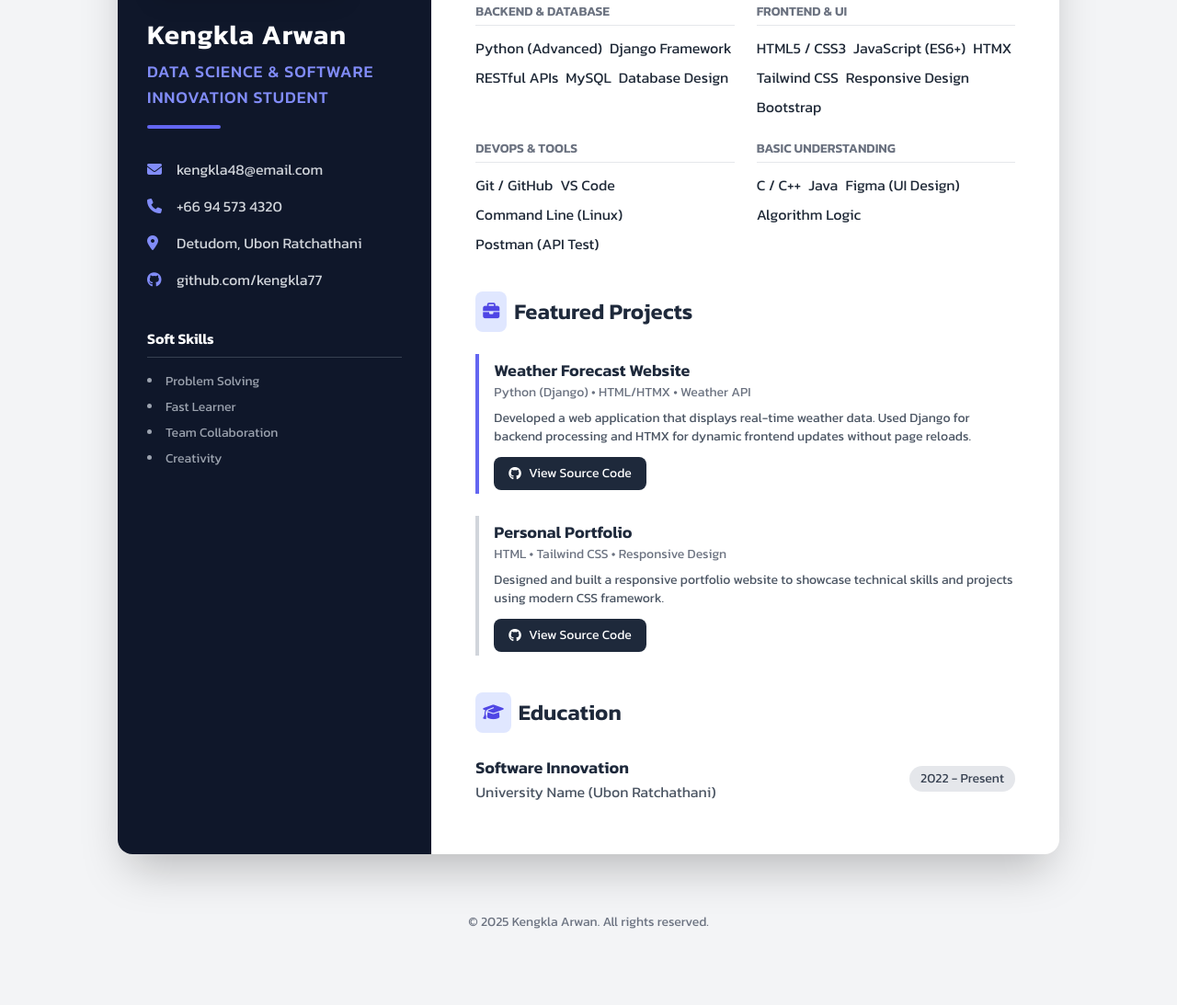
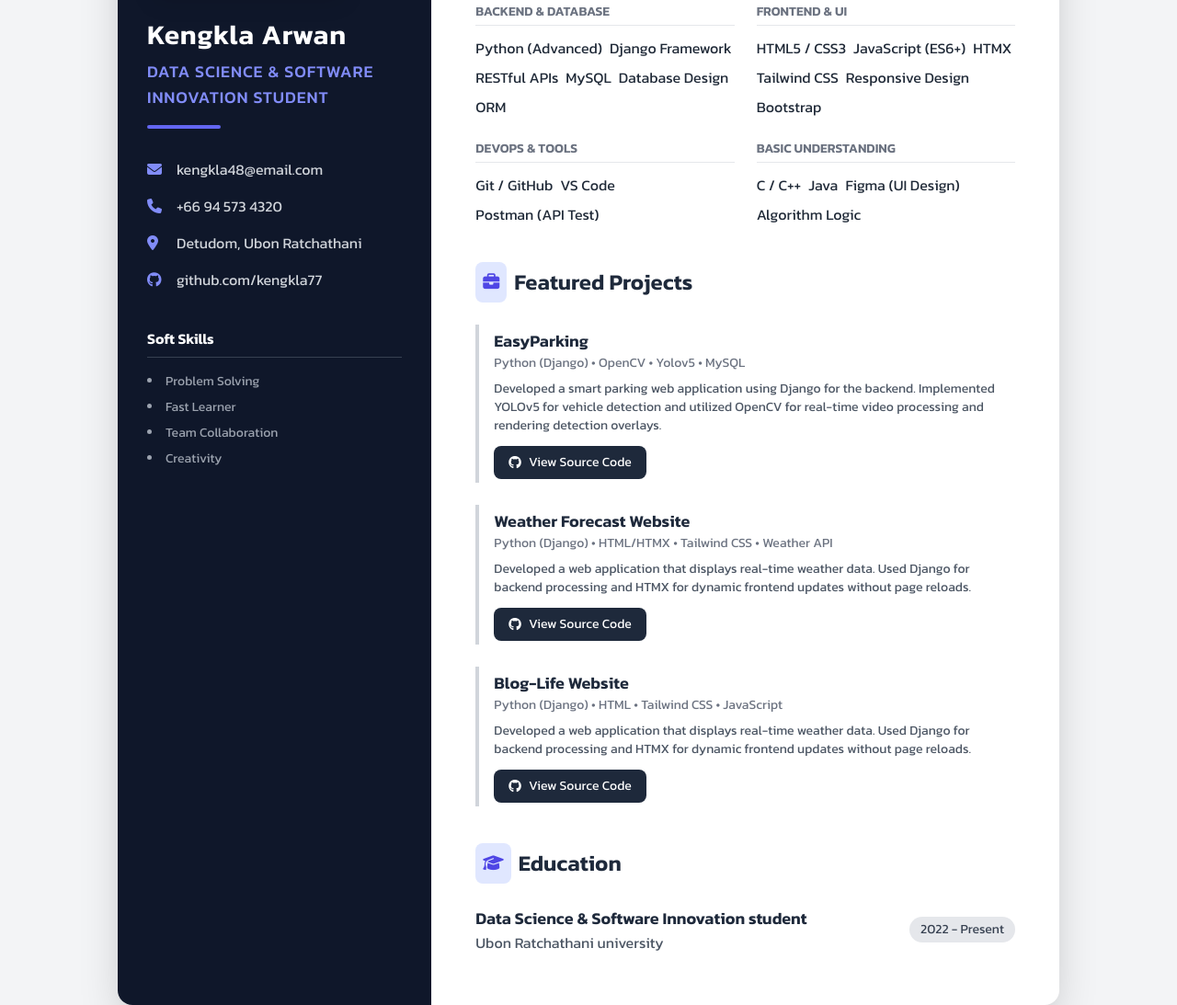
Before and after one commit to kengkla77/portfolio, a plain HTML site: page index.html in a window 1280 px wide. Shown: the part 375-1468 px from the top of the page at 92% size. Before the commit the page ends 1412 px from the top, so only its background shows below. Drawn offline with nearby package versions, Linux system fonts and the light colour scheme.

Commit message:
Update index.html

```diff
--- a/index.html
+++ b/index.html
@@ -104,6 +104,7 @@
               <span class="skill-tag">RESTful APIs</span>
               <span class="skill-tag">MySQL</span>
               <span class="skill-tag">Database Design</span>
+              <span class="skill-tag">ORM</span>
             </div>
           </div>
 
@@ -124,7 +125,6 @@
             <div class="flex flex-wrap gap-2">
               <span class="skill-tag">Git / GitHub</span>
               <span class="skill-tag">VS Code</span>
-              <span class="skill-tag">Command Line (Linux)</span>
               <span class="skill-tag">Postman (API Test)</span>
             </div>
           </div>
@@ -150,9 +150,22 @@
         </h2>
 
         <div class="space-y-6">
-          <div class="border-l-4 border-indigo-500 pl-4 py-1">
+          <div class="border-l-4 border-gray-300 pl-4 py-1 hover:border-indigo-400 transition-colors">
+            <h3 class="text-lg font-bold text-slate-800">EasyParking </h3>
+            <p class="text-sm text-gray-500 mb-2">Python (Django) • OpenCV • Yolov5 • MySQL</p>
+            <p class="text-gray-600 text-sm">
+              Developed a smart parking web application using Django for the backend. Implemented YOLOv5 for vehicle
+              detection and utilized OpenCV for real-time video processing and rendering detection overlays.
+            </p>
+            <a href="https://github.com/kengkla77/EasyParking.git" target="_blank"
+              class="inline-flex items-center gap-2 bg-slate-800 text-white text-sm px-4 py-2 rounded-lg hover:bg-slate-700 transition-colors mt-3">
+              <i class="fa-brands fa-github"></i> View Source Code
+            </a>
+          </div>
+
+          <div class="border-l-4 border-gray-300 pl-4 py-1 hover:border-indigo-400 transition-colors">
             <h3 class="text-lg font-bold text-slate-800">Weather Forecast Website</h3>
-            <p class="text-sm text-gray-500 mb-2">Python (Django) • HTML/HTMX • Weather API</p>
+            <p class="text-sm text-gray-500 mb-2">Python (Django) • HTML/HTMX • Tailwind CSS • Weather API</p>
             <p class="text-gray-600 text-sm">
               Developed a web application that displays real-time weather data. Used Django for backend processing and
               HTMX for dynamic frontend updates without page reloads.
@@ -164,13 +177,13 @@
           </div>
 
           <div class="border-l-4 border-gray-300 pl-4 py-1 hover:border-indigo-400 transition-colors">
-            <h3 class="text-lg font-bold text-slate-800">Personal Portfolio</h3>
-            <p class="text-sm text-gray-500 mb-2">HTML • Tailwind CSS • Responsive Design</p>
+            <h3 class="text-lg font-bold text-slate-800">Blog-Life Website</h3>
+            <p class="text-sm text-gray-500 mb-2">Python (Django) • HTML • Tailwind CSS • JavaScript</p>
             <p class="text-gray-600 text-sm">
-              Designed and built a responsive portfolio website to showcase technical skills and projects using modern
-              CSS framework.
+              Developed a web application that displays real-time weather data. Used Django for backend processing and
+              HTMX for dynamic frontend updates without page reloads.
             </p>
-            <a href="https://github.com/ชื่อผู้ใช้/ชื่อโปรเจกต์" target="_blank"
+            <a href="https://github.com/kengkla77/Blog-Life.git" target="_blank"
               class="inline-flex items-center gap-2 bg-slate-800 text-white text-sm px-4 py-2 rounded-lg hover:bg-slate-700 transition-colors mt-3">
               <i class="fa-brands fa-github"></i> View Source Code
             </a>
@@ -187,8 +200,8 @@
 
         <div class="flex flex-col sm:flex-row justify-between items-start sm:items-center mb-2">
           <div>
-            <h3 class="font-bold text-lg text-slate-800">Software Innovation</h3>
-            <p class="text-gray-600">University Name (Ubon Ratchathani)</p>
+            <h3 class="font-bold text-lg text-slate-800">Data Science & Software Innovation student</h3>
+            <p class="text-gray-600">Ubon Ratchathani university</p>
           </div>
           <span class="text-sm bg-gray-200 text-gray-700 px-3 py-1 rounded-full mt-2 sm:mt-0">2022 - Present</span>
         </div>
```
